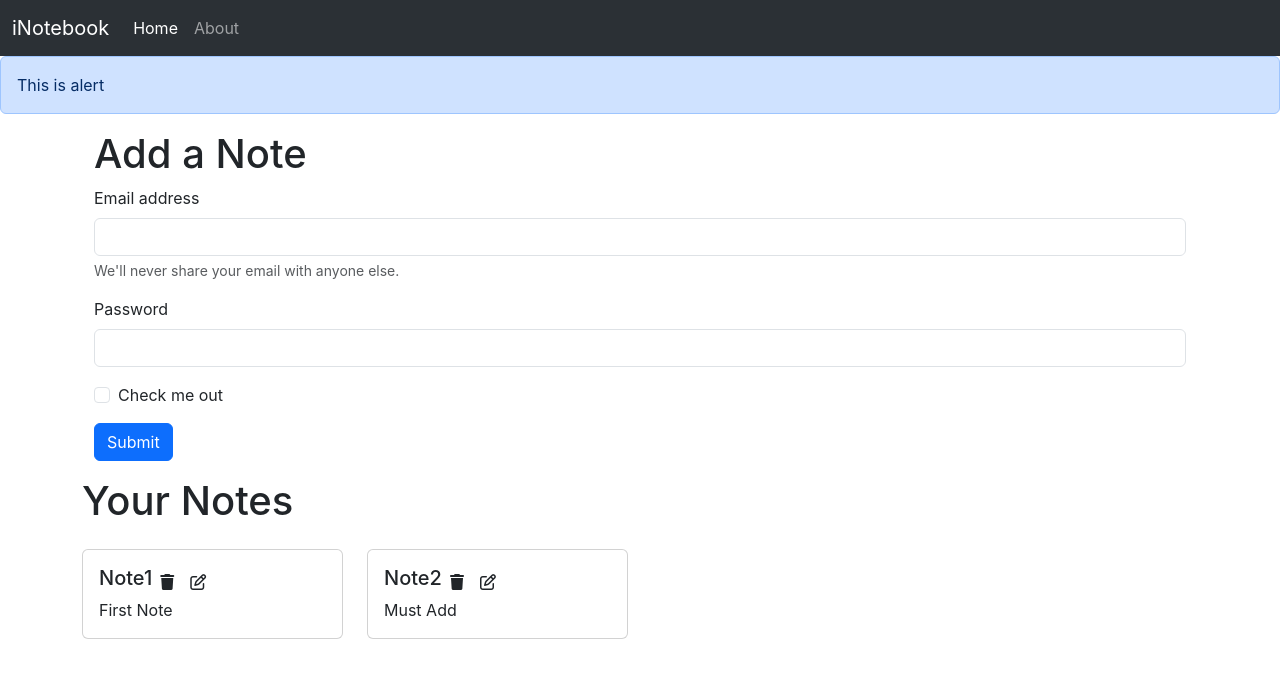
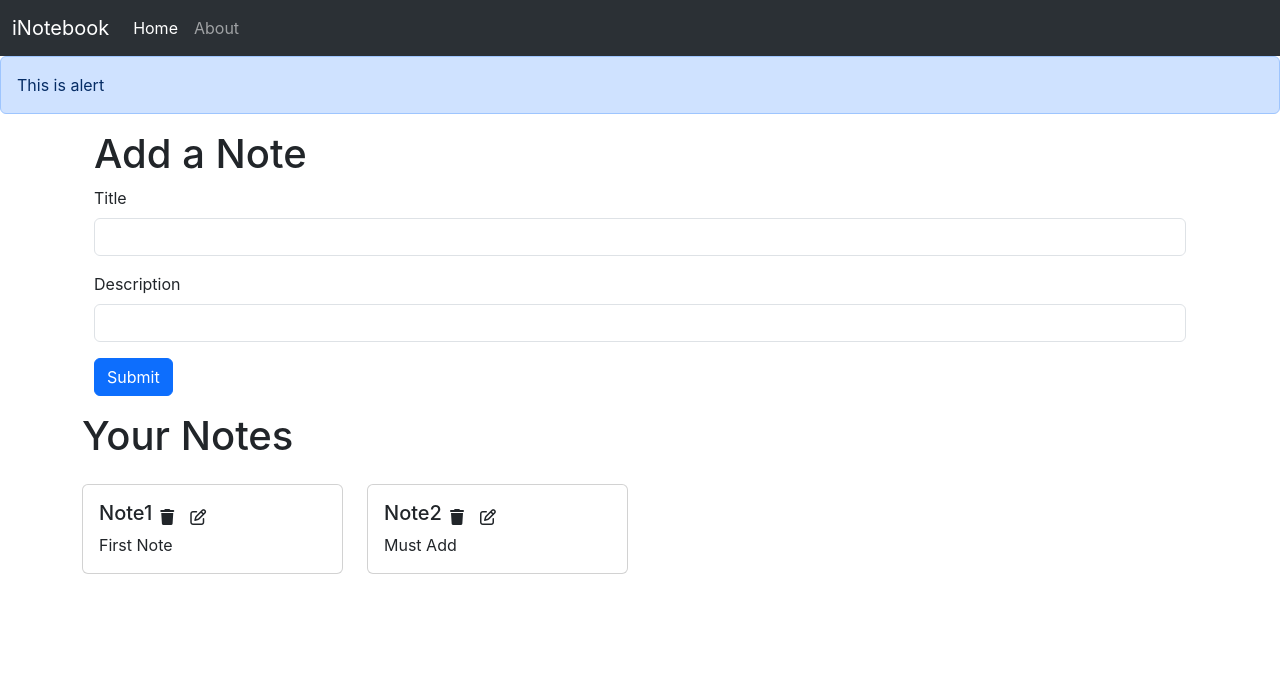
Before and after one commit to SarikaBandewar/inotebook, a React (Create React App) app: page /home in a window 1280 px wide. Shown: the top 678 px of the page. Built offline with nearby package versions, Linux system fonts and the light colour scheme.

Commit message:
added "Add Note" functionality

```diff
--- /dev/null
+++ b/src/components/AddNote.js
@@ -0,0 +1,62 @@
+import React, { useContext, useState } from 'react';
+import noteContext from '../context/notes/NoteContext';
+
+const AddNote = () => {
+  const context = useContext(noteContext);
+  const { addNote } = context;
+
+  const [note, setNote] = useState({ title: '', description: '', tag: '' });
+
+  const handleClick = (e) => {
+    e.preventDefault();
+    addNote(note.title, note.description, note.tag);
+  };
+
+  const onChange = (e) => {
+    setNote({ ...note, [e.target.name]: e.target.value });
+  };
+
+  return (
+    <div>
+      <div className="container my-3">
+        <h1>Add a Note</h1>
+        <form>
+          <div className="mb-3">
+            <label htmlFor="title" className="form-label">
+              Title
+            </label>
+            <input
+              type="text"
+              className="form-control"
+              id="title"
+              aria-describedby="emailHelp"
+              onChange={onChange}
+              name="title"
+            />
+          </div>
+          <div className="mb-3">
+            <label htmlFor="description" className="form-label">
+              Description
+            </label>
+            <input
+              type="text"
+              className="form-control"
+              id="description"
+              name="description"
+              onChange={onChange}
+            />
+          </div>
+          <button
+            type="submit"
+            className="btn btn-primary"
+            onClick={handleClick}
+          >
+            Submit
+          </button>
+        </form>
+      </div>
+    </div>
+  );
+};
+
+export default AddNote;
--- a/src/components/Home.js
+++ b/src/components/Home.js
@@ -4,49 +4,6 @@ import Notes from './Notes';
 function Home() {
   return (
     <div>
-      <div className="container my-3">
-        <h1>Add a Note</h1>
-        <form>
-          <div className="mb-3">
-            <label htmlFor="exampleInputEmail1" className="form-label">
-              Email address
-            </label>
-            <input
-              type="email"
-              className="form-control"
-              id="exampleInputEmail1"
-              aria-describedby="emailHelp"
-            />
-            <div id="emailHelp" className="form-text">
-              We'll never share your email with anyone else.
-            </div>
-          </div>
-          <div className="mb-3">
-            <label htmlFor="exampleInputPassword1" className="form-label">
-              Password
-            </label>
-            <input
-              type="password"
-              className="form-control"
-              id="exampleInputPassword1"
-            />
-          </div>
-          <div className="mb-3 form-check">
-            <input
-              type="checkbox"
-              className="form-check-input"
-              id="exampleCheck1"
-            />
-            <label className="form-check-label" htmlFor="exampleCheck1">
-              Check me out
-            </label>
-          </div>
-          <button type="submit" className="btn btn-primary">
-            Submit
-          </button>
-        </form>
-      </div>
-
       <Notes />
     </div>
   );
--- a/src/components/Notes.js
+++ b/src/components/Notes.js
@@ -1,17 +1,21 @@
 import React, { useContext } from 'react';
 import noteContext from '../context/notes/NoteContext';
 import NoteItem from './NoteItem';
+import AddNote from './AddNote';
 
 const Notes = () => {
   const context = useContext(noteContext);
-  const { notes, setNotes } = context;
+  const { notes, addNote } = context;
   return (
+    <>
+      <AddNote />
       <div className="row my-3">
         <h1>Your Notes</h1>
         {notes.map((note) => {
           return <NoteItem key={note._id} note={note} />;
         })}
       </div>
+    </>
   );
 };
 
--- a/src/context/notes/NoteState.js
+++ b/src/context/notes/NoteState.js
@@ -25,8 +25,27 @@ const NoteState = (props) => {
 
   const [notes, setNotes] = useState(initialNotes);
 
+  // add a note
+  const addNote = (title, description, tag) => {
+    console.log('adding a note');
+    let note = {
+      _id: '64fb08e3e46a5412c3410c2c',
+      user: '64f467555cde30d3eeb188fe',
+      title: title,
+      description: description,
+      tag: tag,
+      date: '2023-09-08T11:43:31.972Z',
+      __v: 0,
+    };
+    setNotes(notes.concat(note));
+  };
+
+  // delete a note
+  const deleteNote = (id) => {};
+  // edit a note
+  const editNote = () => {};
   return (
-    <NoteContext.Provider value={{ notes }}>
+    <NoteContext.Provider value={{ notes, addNote, deleteNote, editNote }}>
       {props.children}
     </NoteContext.Provider>
   );
```
Lines whose indentation alone changed are shown as unchanged.
